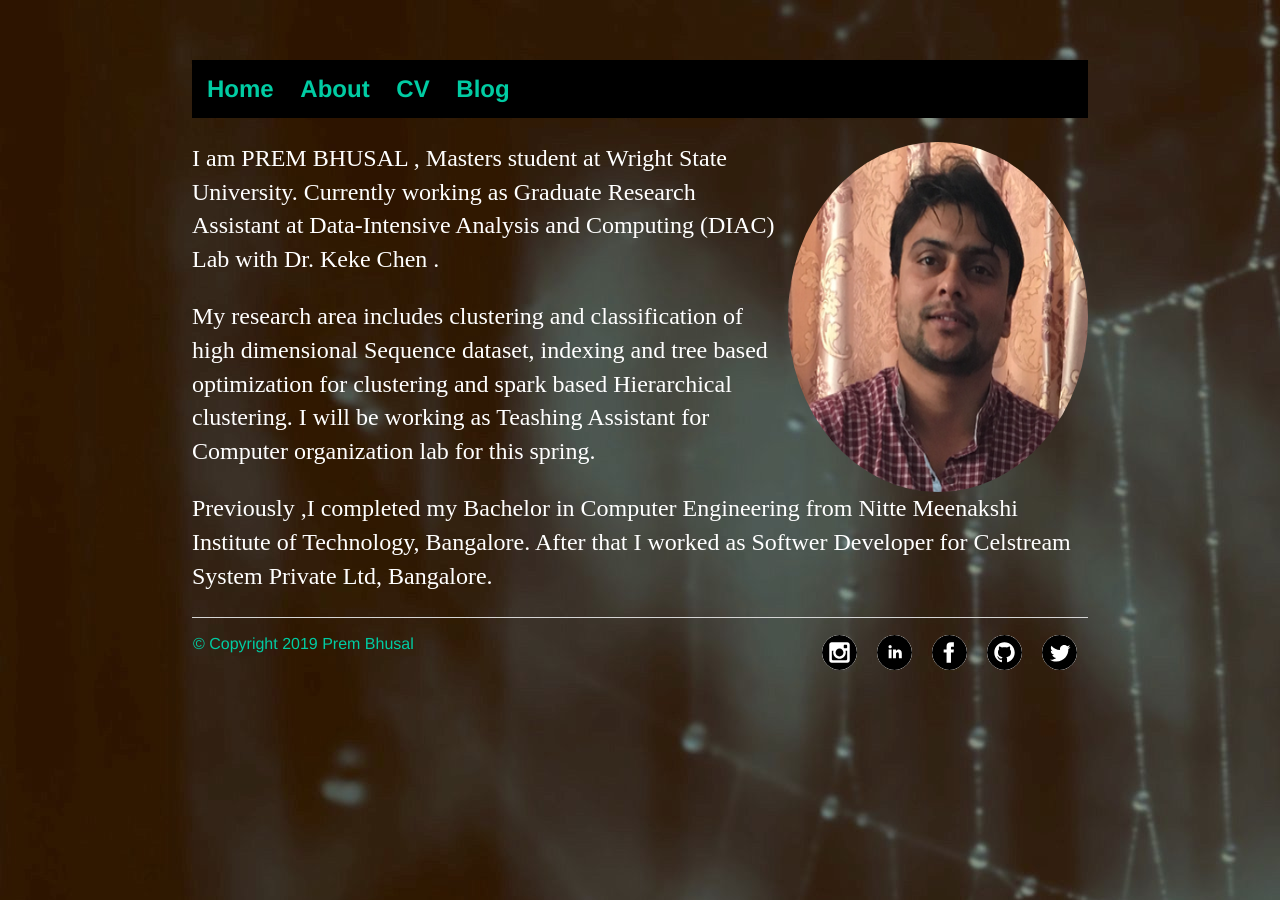
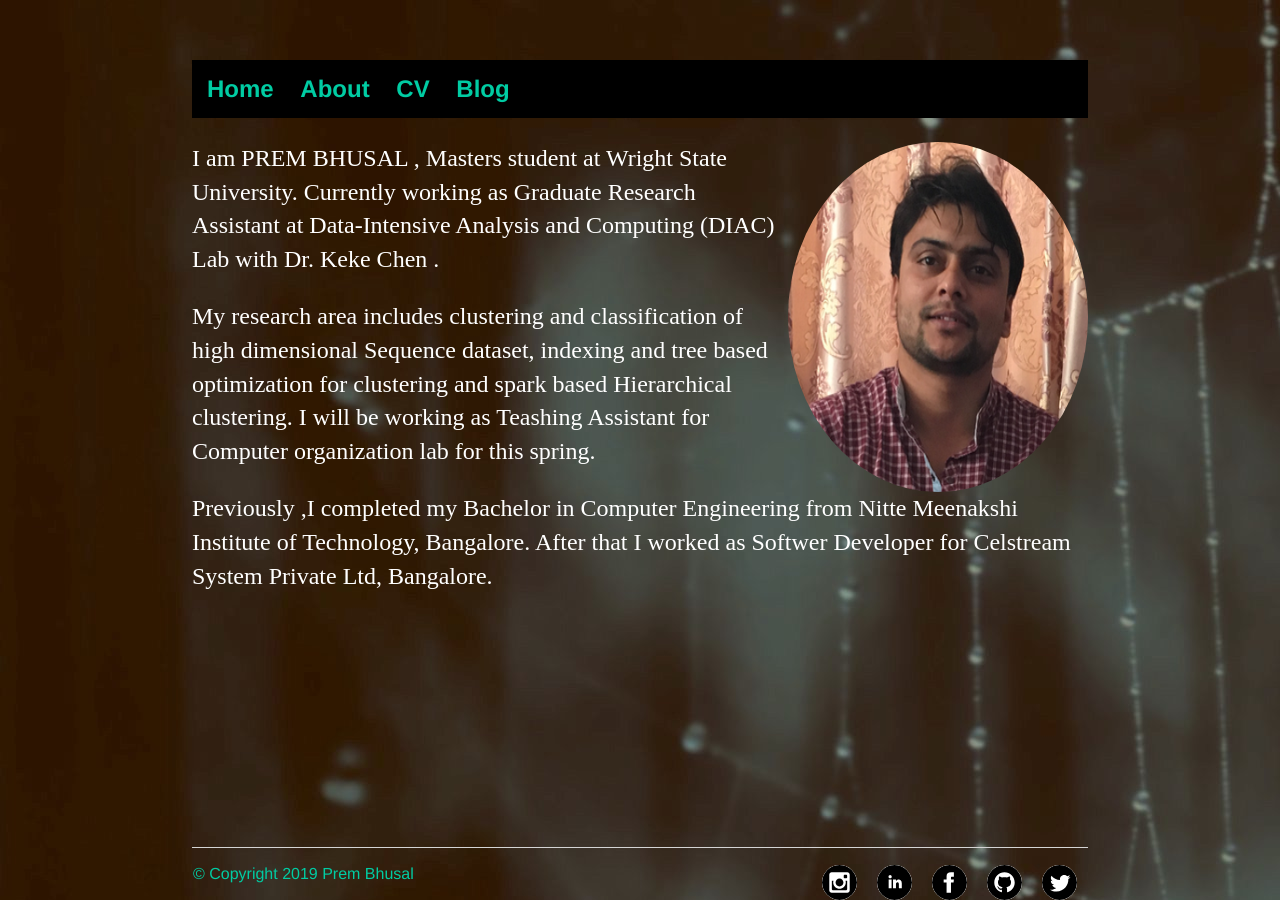
Before and after one commit to prembhusal/prembhusalWebsite, a Jekyll site: the page built from index.html, in a window 1280 px wide. Built offline with Jekyll 4.4.1, drawn with Linux system fonts in a browser that asks for light colours.

Commit message:
Update main.css

```diff
--- a/css/main.css
+++ b/css/main.css
@@ -52,7 +52,7 @@ footer {
     border-top: 1px solid #d5d5d5;
     font-size: 1em;
     color: #0000ff;
-    bottom :1;
+    bottom :0;
     position : fixed;
     width : 70%;
 }
```
